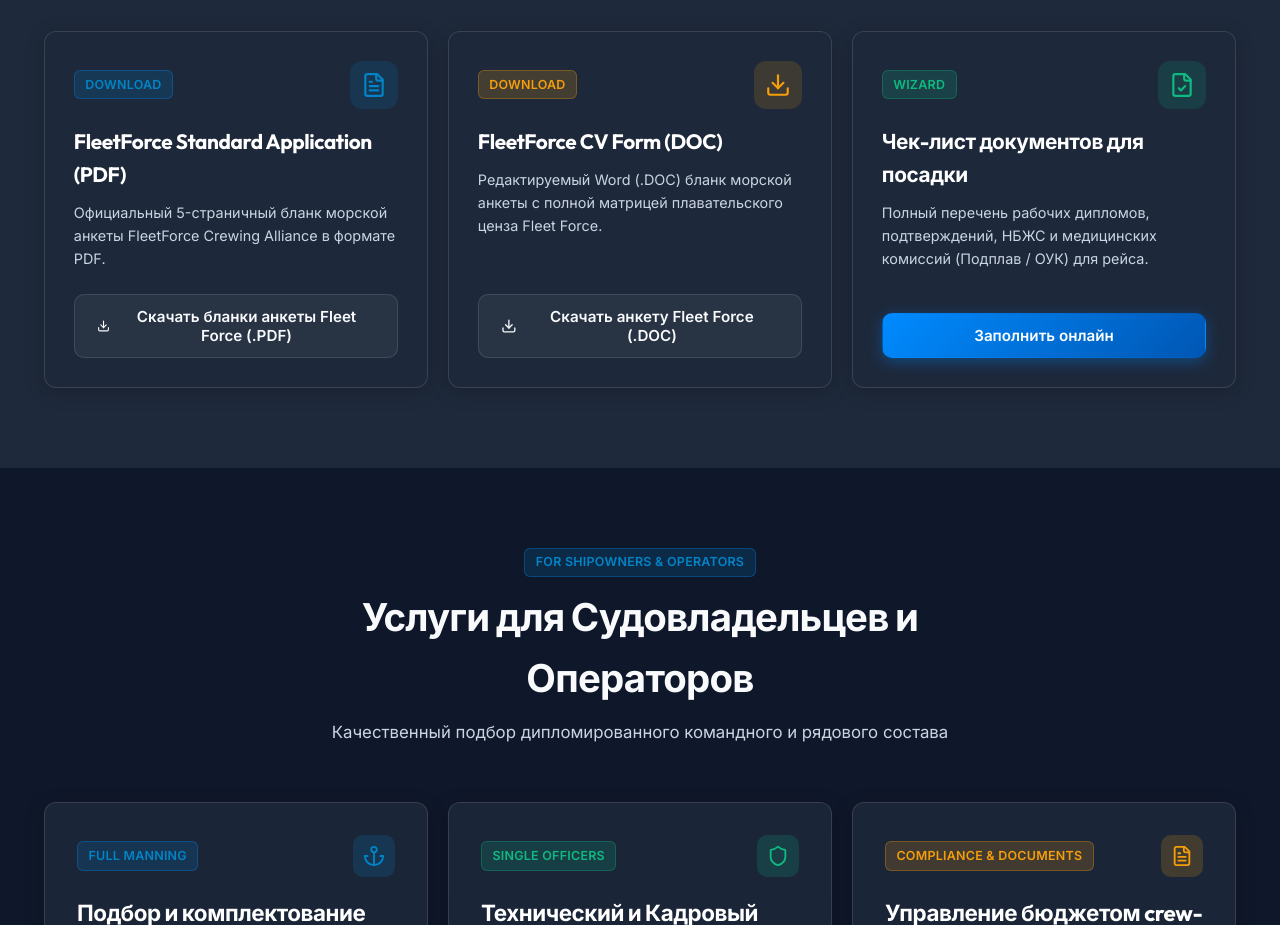
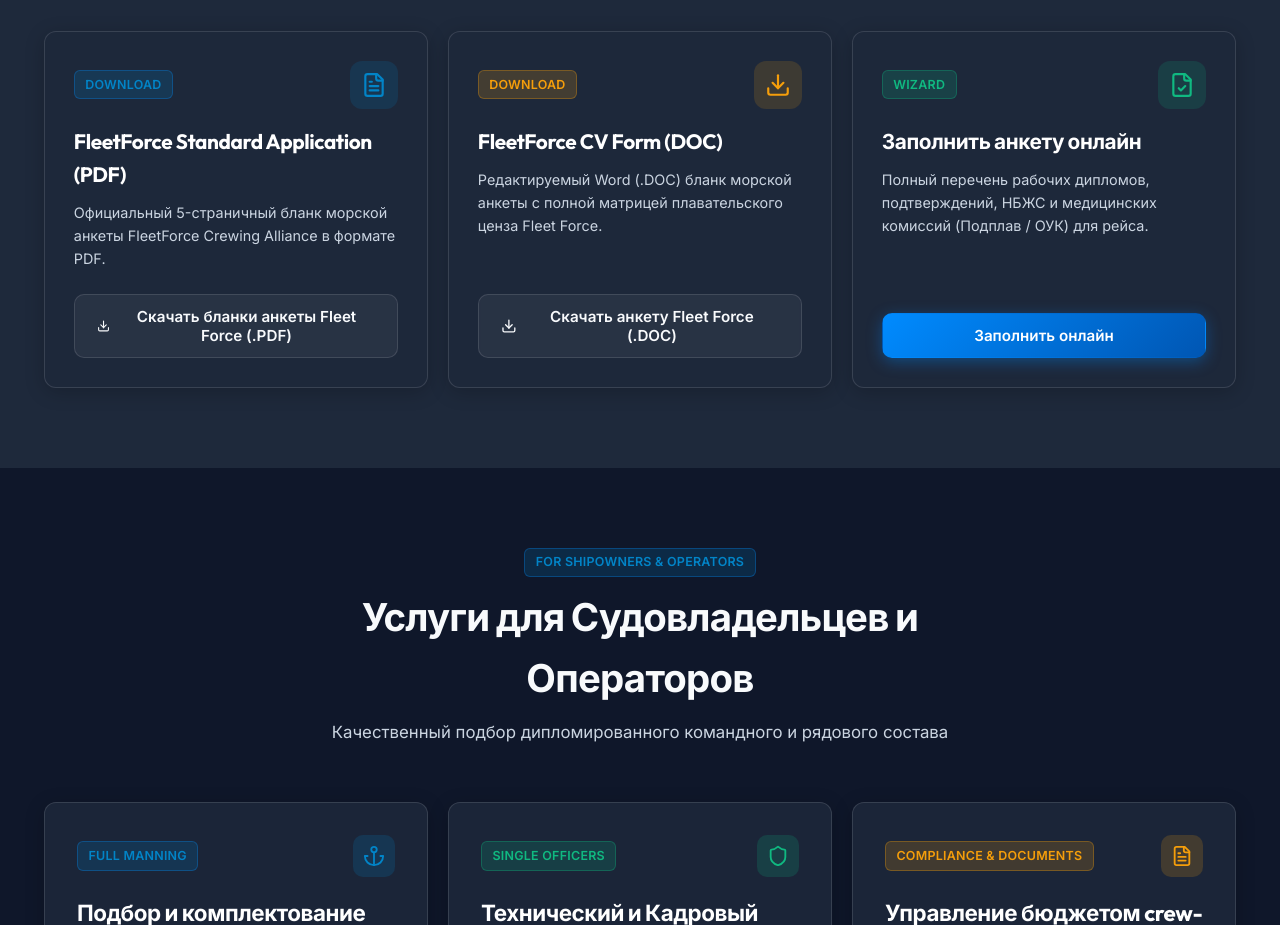
Before and after one commit to Niatls/fleetforce, a React (Vite) app: page / in a window 1280 px wide. Shown: the part 2420-3345 px from the top of the page. Built offline with nearby package versions, Linux system fonts and the light colour scheme; no server answers.

Commit message:
Update Hub card 3 title to 'Online application' / 'Заполнить анкету онлайн'

```diff
--- a/api/data/db.json
+++ b/api/data/db.json
@@ -78,7 +78,8 @@
     },
     {
       "id": 3,
-      "title": "Чек-лист документов для посадки",
+      "title": "Заполнить анкету онлайн",
+      "titleEn": "Online application",
       "description": "Полный перечень рабочих дипломов, подтверждений, НБЖС и медицинских комиссий (Подплав / ОУК) для рейса.",
       "buttonText": "Заполнить онлайн",
       "actionType": "wizard",
--- a/src/components/SeafarerHub.jsx
+++ b/src/components/SeafarerHub.jsx
@@ -69,7 +69,7 @@ export const SeafarerHub = ({ onOpenWizard, hubBlocks = INITIAL_HUB_BLOCKS, rend
     if (block.titleEn) return block.titleEn;
     if (block.id === 1 || String(block.title).includes('PDF')) return 'Fleet Force Standard Application (PDF)';
     if (block.id === 2 || String(block.title).includes('DOC')) return 'Fleet Force CV Form (DOC)';
-    if (block.id === 3 || String(block.title).includes('Чек-лист')) return 'Embarkation Document Checklist & Online Application';
+    if (block.id === 3 || String(block.title).includes('Чек-лист') || String(block.title).includes('анкету')) return 'Online application';
     return block.title;
   };
 
--- a/src/data/initialData.js
+++ b/src/data/initialData.js
@@ -521,7 +521,8 @@ export const INITIAL_HUB_BLOCKS = [
   },
   {
     id: 3,
-    title: 'Чек-лист документов для посадки',
+    title: 'Заполнить анкету онлайн',
+    titleEn: 'Online application',
     description: 'Полный перечень рабочих дипломов, подтверждений, НБЖС и медицинских комиссий (Подплав / ОУК) для рейса.',
     buttonText: 'Заполнить онлайн',
     actionType: 'wizard',
--- a/src/i18n/translations.js
+++ b/src/i18n/translations.js
@@ -117,7 +117,7 @@ export const translations = {
       subtitle: "Скачайте бланки анкет или пройдите подготовку к тестированию",
       downloadBgiForm: "Скачать бланки анкеты Fleet Force (.DOCX)",
       downloadLegacyForm: "Скачать анкету Fleet Force (.PDF)",
-      stcwChecklist: "Чек-лист документов для посадки",
+      stcwChecklist: "Заполнить анкету онлайн",
       marlinsInfo: "Подготовка к Marlins & CES тестам",
       salaryGuide: "Обзор окладов на торговом флоте 2026"
     },
@@ -328,7 +328,7 @@ export const translations = {
       subtitle: "Download official application forms or prepare for marine assessments",
       downloadBgiForm: "Download Fleet Force Application Form (.DOCX)",
       downloadLegacyForm: "Download Fleet Force Form (.PDF)",
-      stcwChecklist: "Embarkation Document Checklist",
+      stcwChecklist: "Online application",
       marlinsInfo: "Marlins & CES Test Preparation",
       salaryGuide: "2026 Merchant Fleet Wage Benchmark"
     },
```
Also changed, not shown: 1 other file (tests, documents, lock files or other folders).
